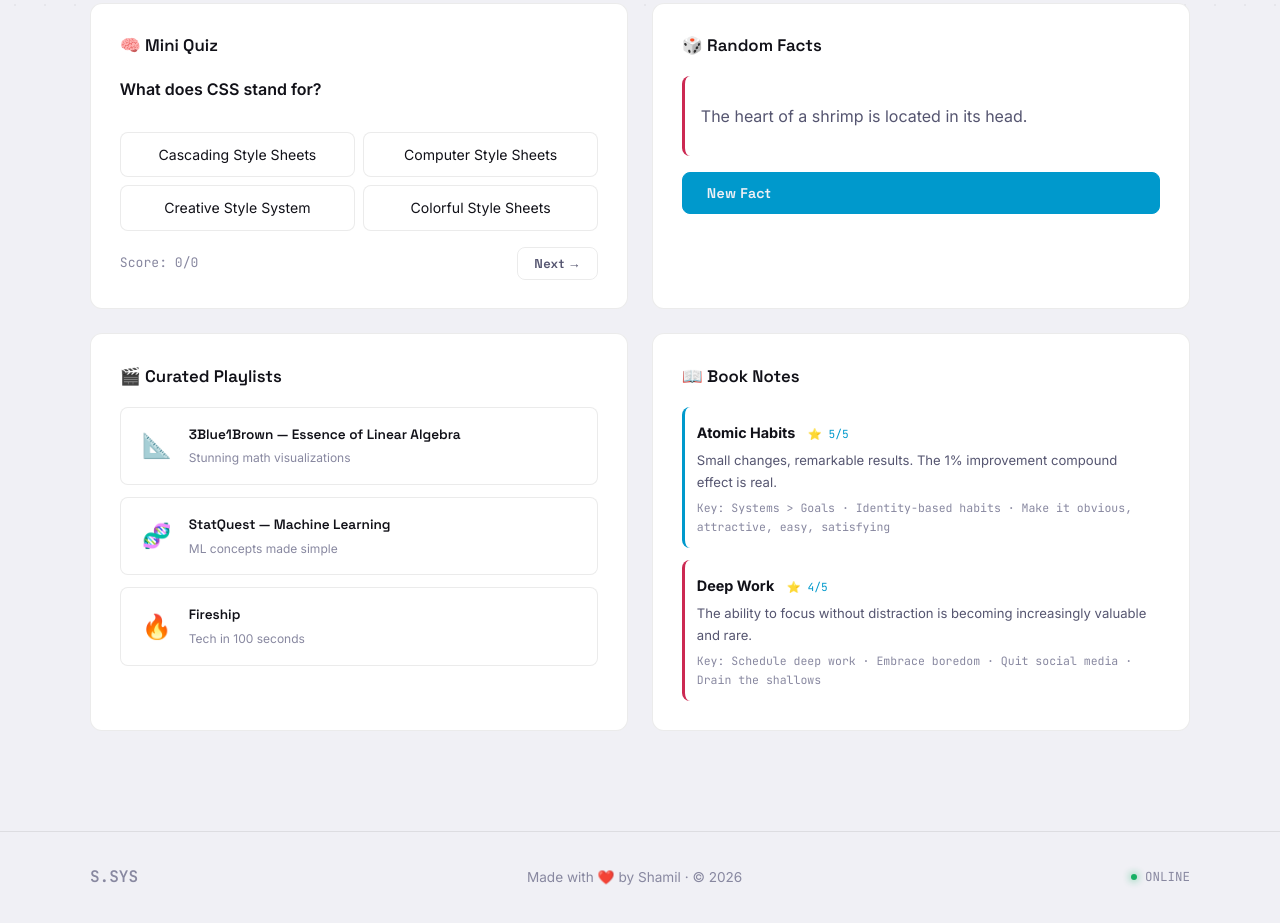
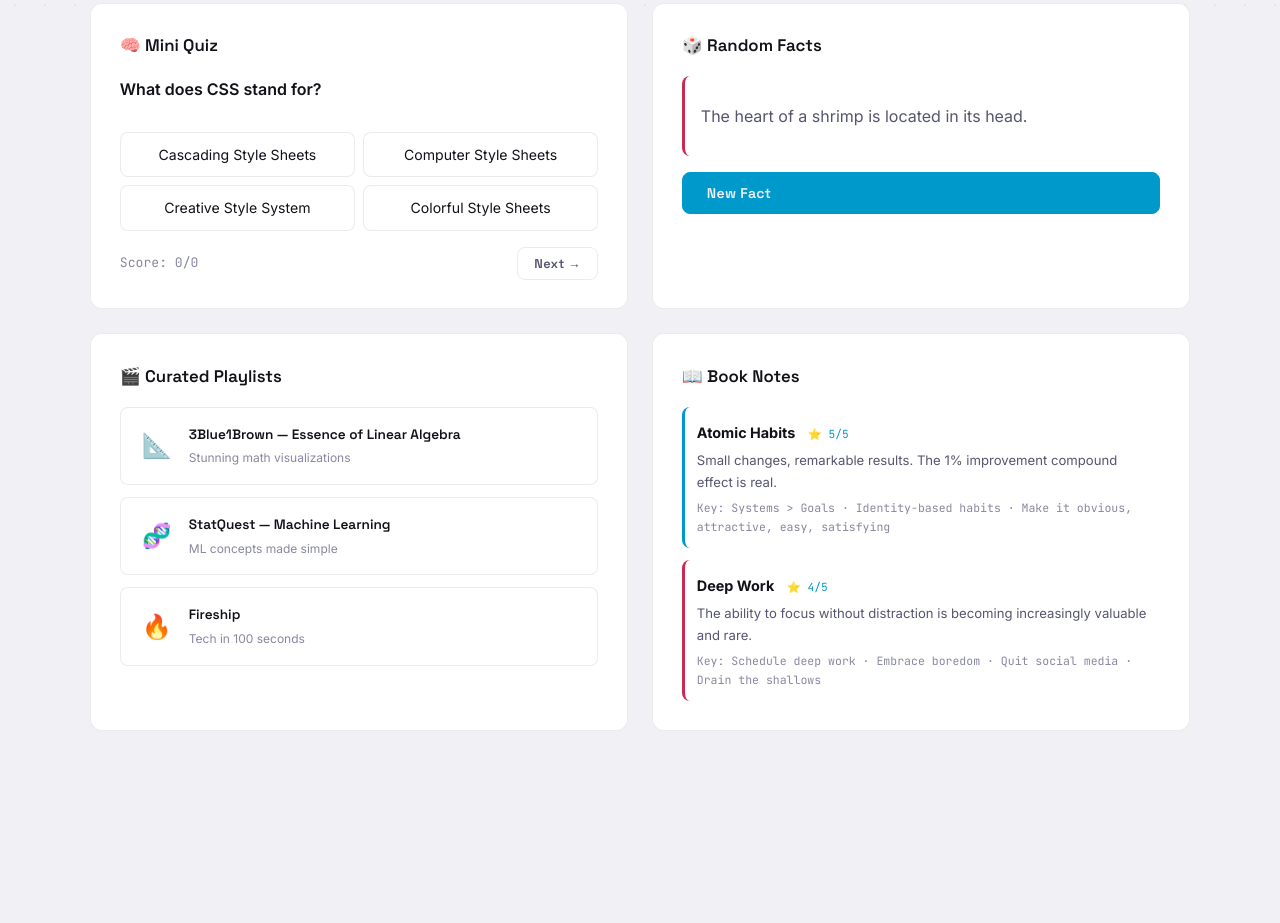
Before and after one commit to Shamil-Xero/Portfolio, a plain HTML site: page fun.html in a window 1280 px wide. Shown: the part 790-1713 px from the top of the page. After the commit the page ends 1621 px from the top, so only its background shows below. Drawn offline with Linux system fonts and the light colour scheme.

Commit message:
refactor: remove global navigation logos and page footers across all site pages

```diff
--- a/fun.html
+++ b/fun.html
@@ -12,7 +12,6 @@
   <!-- ========== NAV ========== -->
   <nav id="navbar">
     <div class="nav-container">
-      <a href="index.html" class="nav-logo">S<span class="accent">.</span>SYS</a>
       <ul class="nav-links" id="navLinks">
         <li><a href="index.html#home">home</a></li>
         <li><a href="index.html#projects">projects</a></li>
@@ -146,19 +145,7 @@
     </div>
   </section>
 
-  <!-- ========== FOOTER ========== -->
-  <footer class="footer">
-    <div class="container">
-      <div class="footer-content">
-        <div class="footer-logo">S.SYS</div>
-        <p>Made with ❤️ by Shamil · &copy; 2026</p>
-        <div class="footer-status">
-          <span class="status-dot"></span>
-          <span>ONLINE</span>
-        </div>
-      </div>
-    </div>
-  </footer>
+
 
   <!-- ========== AI CHATBOT ========== -->
   <div class="chat-widget">
```
Also changed, not shown: focus.html (+1 -14 lines), index.html (+4 -17 lines), tools.html (+1 -14 lines), typing.html (+1 -14 lines).
